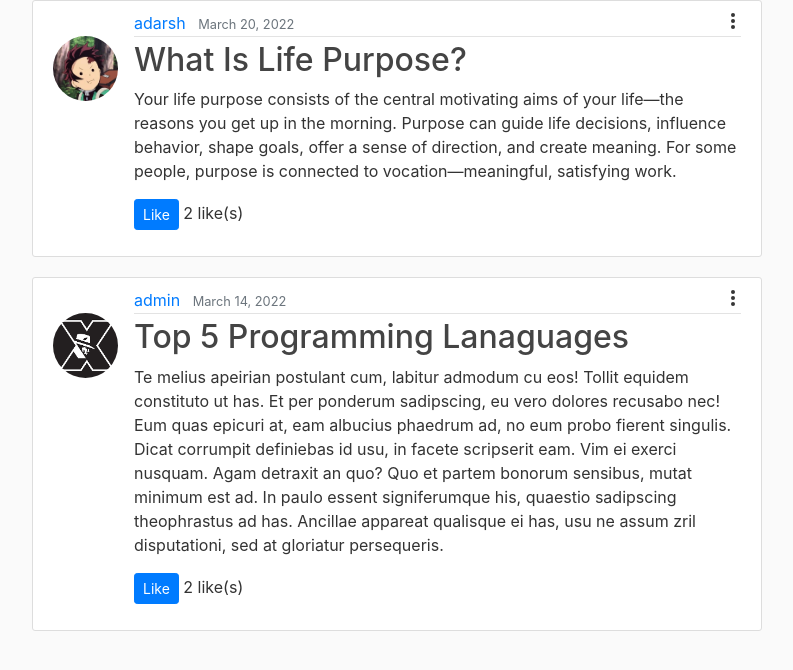
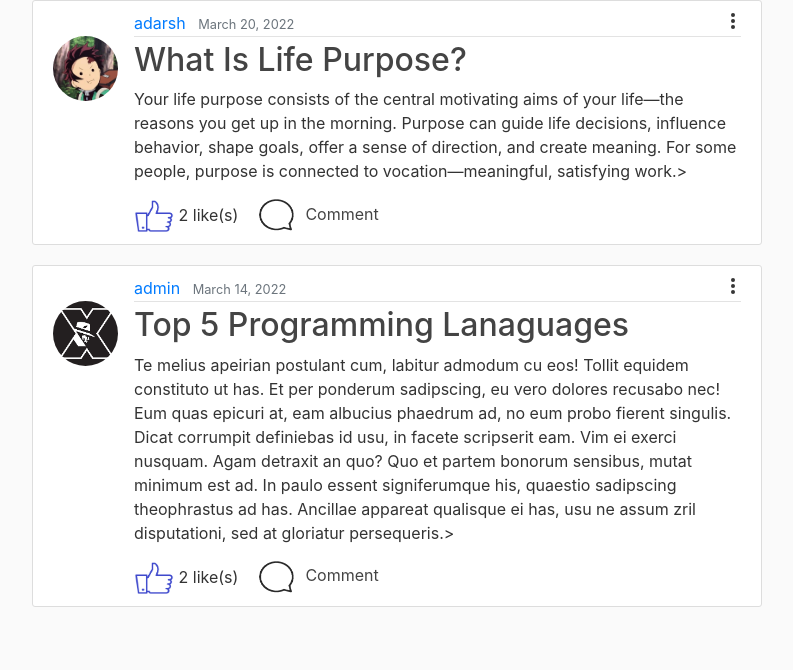
Before and after one commit to Adarsh08X/Blog, a Django app: page / in a window 1280 px wide. Shown: the part 86-756 px from the top of the page, without its empty margins (53-846 px from the left). Run offline with Django 3.2, Linux system fonts and the light colour scheme; data comes from the database, SQL or seed files in the repository; both versions use the stored data as it was after the commit.

Commit message:
changed like button added comment button

```diff
--- a/static/blog/main.css
+++ b/static/blog/main.css
@@ -1,10 +1,14 @@
 body {
   background: #fafafa;
   color: #333333;
-
 }
 
-  h1, h2, h3, h4, h5, h6 {
+h1,
+h2,
+h3,
+h4,
+h5,
+h6 {
   color: #444444;
 }
 
@@ -66,7 +70,7 @@ body {
 .article-metadata {
   padding-bottom: 1px;
   margin-bottom: 4px;
-    border-bottom: 1px solid #e3e3e3
+  border-bottom: 1px solid #e3e3e3;
 }
 
 .article-metadata a:hover {
@@ -99,15 +103,15 @@ body {
 
 .more span {
   display: block;
-    width: .25rem;
-    height: .25rem;
+  width: 0.25rem;
+  height: 0.25rem;
   background: #363636;
   border-radius: 50%;
   pointer-events: none;
 }
 
 .more span:not(:last-child) {
-    margin-bottom: .125rem;
+  margin-bottom: 0.125rem;
 }
 
 .dropout {
@@ -136,11 +140,12 @@ body {
 .dropout.active ul {
   transform: scaleX(1);
 }
-  .option{
+.option {
   padding: 15px;
   border: 3px solid #272626;
 }
-  .comment-form{width: 100%;
+.comment-form {
+  width: 100%;
   height: 10%;
   padding: 12px 20px;
   box-sizing: border-box;
@@ -150,3 +155,11 @@ body {
   font-size: 16px;
   resize: none;
 }
+.like-button {
+  background-color: transparent;
+  background-repeat: no-repeat;
+  border: none;
+  cursor: pointer;
+  overflow: hidden;
+  outline: none;
+}
--- a/templates/blog/home.html
+++ b/templates/blog/home.html
@@ -34,17 +34,22 @@
       </td>
     </div>
     <h2><a class="article-title" href="{% url 'post-detail' post.id %}">{{ post.title }}</a></h2>
-    <p class="article-content">{{ post.content }}
+    <p class="article-content">{{ post.content }}>
     <div>
+      <div style="float: left;padding-right: 20px;">
       <form action="{% url 'like_post' post.pk %}" method="POST">
         {% csrf_token %}
         {% if request.user.is_authenticated %}
-        <button type="submit" name="post_id" value="{{ post.id }}" class="btn btn-primary btn-sm">Like</button>
+        <button type="submit" name="post_id" value="{{ post.id }}" class="like-button"><img height="35px" width="40px" src="../media/like/like.png"></button>
         {% else %}
-        <a href="{% url 'login' %}" class="btn btn-primary btn-sm">Like</a>
+        <a href="{% url 'login' %}" class="like-button"><img height="35px" width="40px" src="../media/like/like.png"></a>
         {% endif %}
         <span> {{ post.likes.count }} like(s)</span>
       </form>
+    </div>
+      <div style="float: left;">
+        <a class="article-title" href="{% url 'post-detail' post.id %}"><img height="32px" width="37px" style="margin-right: 10px;" src="../media/comment.png">Comment</a>
+      </div>
     </div>
     </p>
   </div>
```
Also changed, not shown: templates/blog/post_detail.html (+7 -2 lines), db.sqlite3, media/comment.png (added), media/like/like.png, media/like/liked.png. Lines whose indentation alone changed are shown as unchanged.
